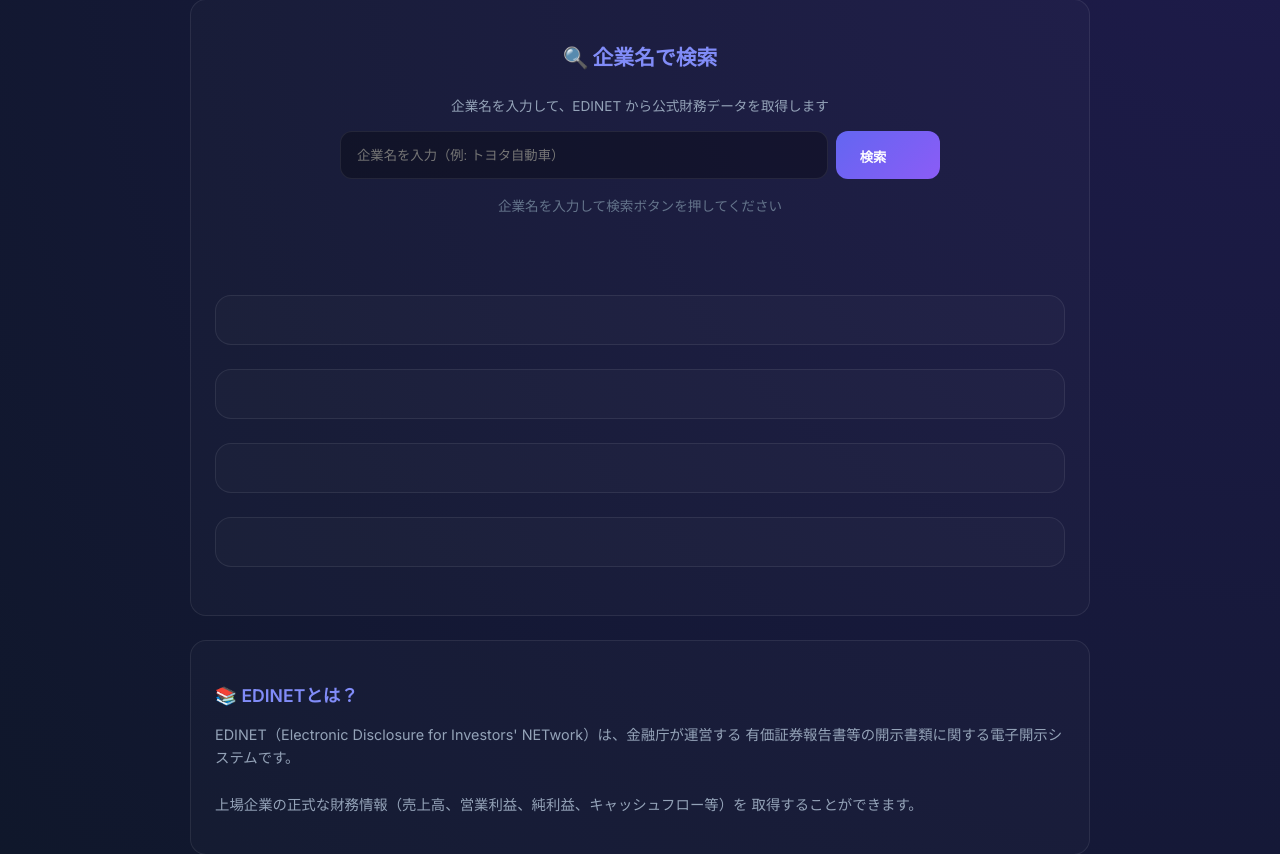
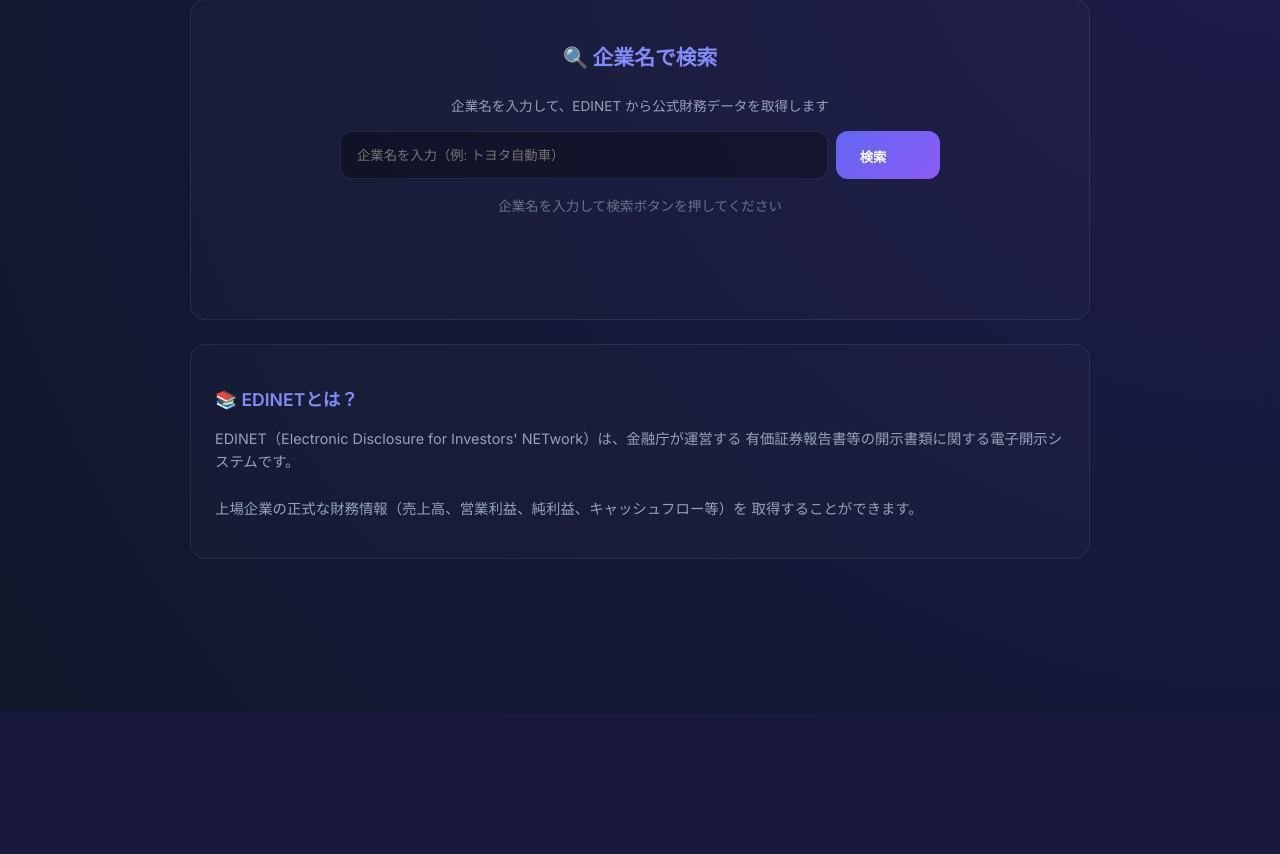
Before and after one commit to GithubOgY/fastapi_xserver, a FastAPI app: template templates/edinet.html in a window 1280 px wide. Shown: the part 151-1005 px from the top of the page. After the commit the page ends 864 px from the top, so only its background shows below. Run offline with FastAPI, Linux system fonts and the light colour scheme; the template is opened without the code that fills it, so the values that code supplies are empty; some libraries are stand-ins or nearby versions.

Commit message:
style: Hide empty placeholder sections in EDINET search page

```diff
--- a/templates/edinet.html
+++ b/templates/edinet.html
@@ -185,10 +185,10 @@
             </div>
 
             <!-- HTMX OOB Targets -->
-            <div id="chart-section" class="section"></div>
-            <div id="table-section" class="section"></div>
-            <div id="cashflow-section" class="section"></div>
-            <div id="news-section" class="section"></div>
+            <div id="chart-section"></div>
+            <div id="table-section"></div>
+            <div id="cashflow-section"></div>
+            <div id="news-section"></div>
         </div>
 
         <!-- 使い方ガイド -->
```
